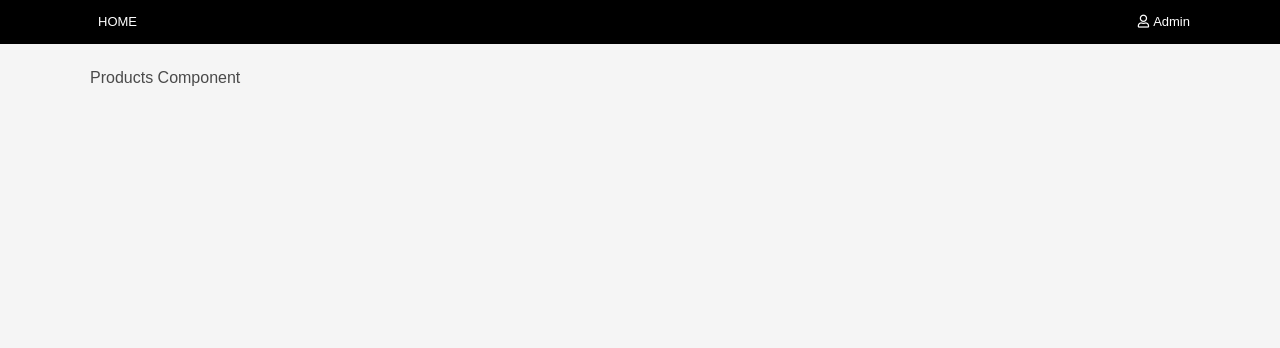
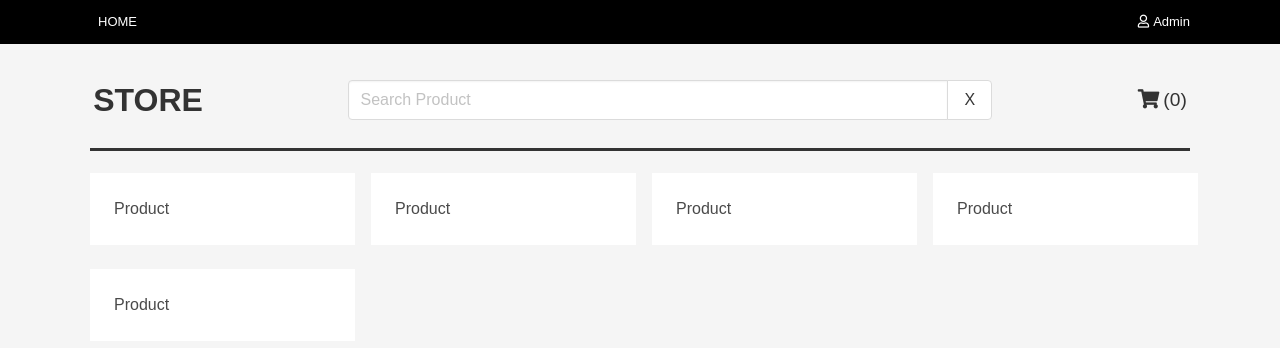
Before and after one commit to showlovezz/react_shoes_store, a React (Create React App) app: page / in a window 1280 px wide. Shown: the top 348 px of the page. Built offline with nearby package versions, Linux system fonts and the light colour scheme; a web font is replaced by a local one.

Commit message:
Add ToolBox and Product Component Date 0408

```diff
--- /dev/null
+++ b/src/components/Product.js
@@ -0,0 +1,13 @@
+import React from 'react'
+
+class Product extends React.Component {
+  render() {
+    return (
+      <div className='product'>
+        <p>Product</p>
+      </div>
+    )
+  }
+}
+
+export default Product
--- a/src/components/Products.js
+++ b/src/components/Products.js
@@ -1,10 +1,32 @@
 import React from 'react'
+
+import ToolBox from 'components/ToolBox'
+import Product from 'components/Product'
 
 class Products extends React.Component {
   render() {
     return (
-      <div className='products'>
-        <p>Products Component</p>
+      <div>
+        <ToolBox />
+        <div className='products'>
+          <div className='columns is-multiline is-desktop'>
+            <div className='column is-3'>
+              <Product />
+            </div>
+            <div className='column is-3'>
+              <Product />
+            </div>
+            <div className='column is-3'>
+              <Product />
+            </div>
+            <div className='column is-3'>
+              <Product />
+            </div>
+            <div className='column is-3'>
+              <Product />
+            </div>
+          </div>
+        </div>
       </div>
     )
   }
--- /dev/null
+++ b/src/components/ToolBox.js
@@ -0,0 +1,27 @@
+import React from 'react'
+
+class ToolBox extends React.Component {
+  render() {
+    return (
+      <div className='tool-box'>
+        <div className='logo-text'>Store</div>
+        <div className='search-box'>
+          <div className='field has-addons'>
+            <div className='control'>
+              <input type='text' className='input search-input' placeholder='Search Product' />
+            </div>
+            <div className='control'>
+              <button className='button'>X</button>
+            </div>
+          </div>
+        </div>
+        <div className='cart-box'>
+          <i className='fas fa-shopping-cart'></i>
+          <span className='cart-num'>(0)</span>
+        </div>
+      </div>
+    )
+  }
+}
+
+export default ToolBox
```
